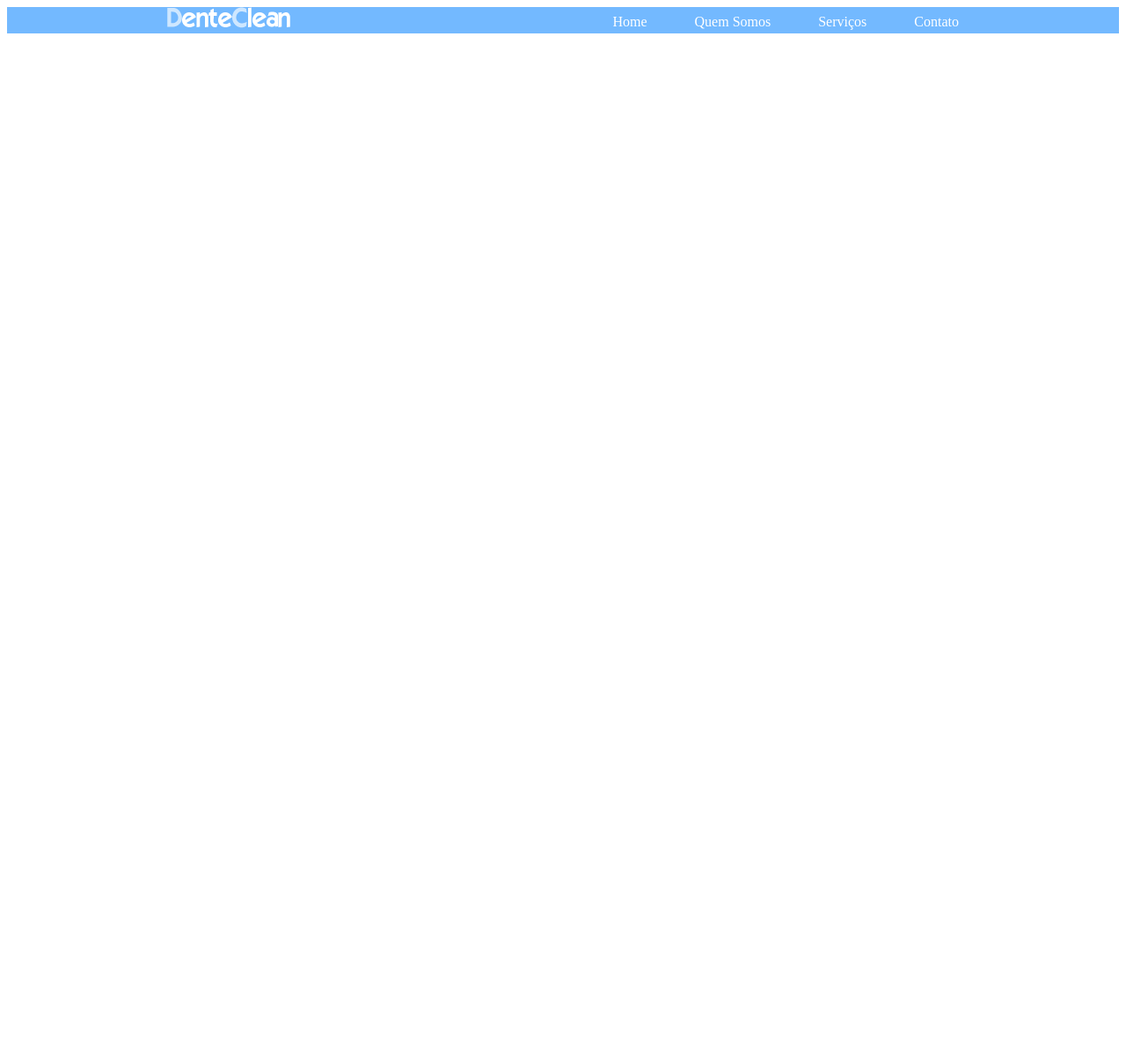
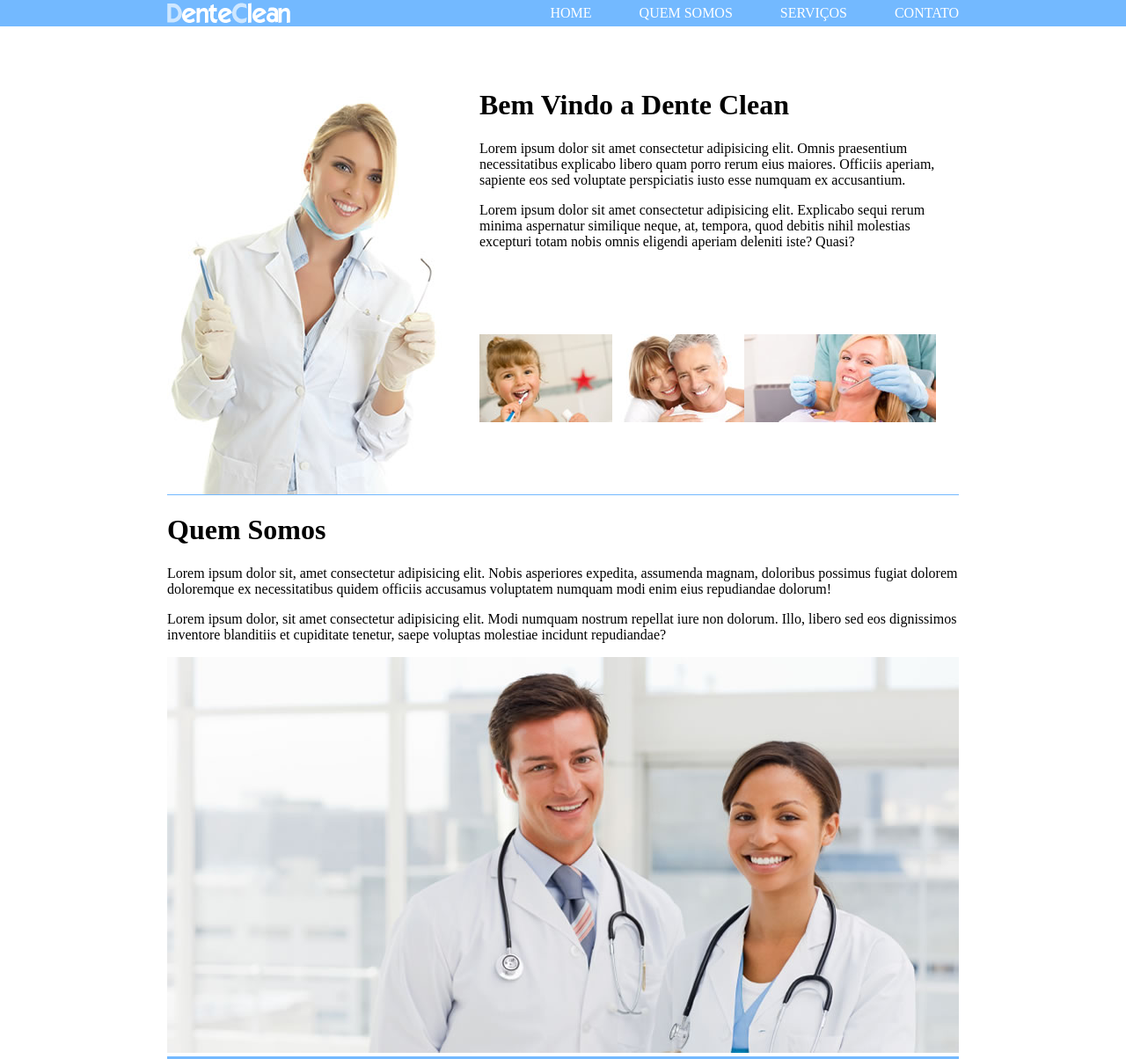
Before and after one commit to ajdias63/VSCO, a PHP site: page / in a window 1280 px wide. Shown: the whole page at 88% size. Before the commit the page ends 38 px from the top, so only its background shows below. Run offline with PHP 8.4, Linux system fonts and the light colour scheme.

Commit message:
Add files via upload

```diff
--- a/aula-9/css/estilo.css
+++ b/aula-9/css/estilo.css
@@ -1,3 +1,7 @@
+body{
+    margin: 0px;
+}
+
 #topo{
     width: 100%;
     background-color: #73B9FF;
@@ -8,24 +12,49 @@
     width: 900px;
     margin: auto; /*centraliza na página*/
 }
+
 #logotipo{
     width: 140px;
     height: 24px;
     float: left;
+    margin-top: 3px;
 }
+
 #menu{
     width: auto;
     height: auto;
     float: right;
-    margin-top: 8px;
+    margin-top: 6px;
+    text-transform: uppercase;
 }
+
 #menu a{
     color: #FFF;
     font-size: 16px;
     text-decoration: none;
     margin-left: 50px;
 }
+
 #menu a:hover{
    text-decoration: underline;
 
 }
+
+.imghome{
+    float: left;
+    margin-top: 80px;
+}
+
+#conteudohome{
+    width: 545px;
+    float: right;
+    height: auto;
+    margin-top: 50px;
+}
+
+.conteudo{
+    width: 100%;
+    height: auto;
+    float: left;
+    border-bottom: 1px solid #73B9FF;
+}
--- a/aula-9/index.html
+++ b/aula-9/index.html
@@ -1,5 +1,6 @@
 <!DOCTYPE html>
 <html lang="en">
+
 <head>
     <meta charset="UTF-8">
     <meta http-equiv="X-UA-Compatible" content="IE=edge">
@@ -7,28 +8,64 @@
     <title>Clínica Dental</title>
     <link rel="stylesheet" href="css/estilo.css">
 </head>
+
 <body>
     <div id="topo">
         <div class="largura-site">
 
             <div id="logotipo">
-                <img src="imagem/logo.png" alt="logotipo do site"/>
-            </div> <!--fecha logotipo-->
+                <img src="imagem/logo.png" alt="logotipo do site" title="Bem Vindo" />
+            </div>
+            <!--fecha logotipo-->
 
             <div id="menu">
-                 <a href="#">Home</a>
-                 <a href="#">Quem Somos</a>
-                 <a href="#">Serviços</a>
-                 <a href="#">Contato</a>
-            </div> <!--fecha menu-->
+                <a href="#">Home</a>
+                <a href="#">Quem Somos</a>
+                <a href="#">Serviços</a>
+                <a href="#">Contato</a>
+            </div>
+            <!--fecha menu-->
 
-        </div> <!--fecha largura Site-->
-    </div> <!--fecha o topo-->
+        </div>
+        <!--fecha largura Site-->
+    </div>
+    <!--fecha o topo-->
     <div class="largura-site">
-        <div id="home"></div>
-        <div id="quemsomos"></div>
-        <div id="servicos"></div>
-        <div id="contato"></div>
+        <div class="conteudo" id="home">
+            <img src="imagem/destaquehome.jpg" alt="destaque da página home" class="imghome">
+            <div id="conteudohome">
+                <h1>
+                    Bem Vindo a Dente Clean
+                </h1>
+                <p>Lorem ipsum dolor sit amet consectetur adipisicing elit. Omnis praesentium necessitatibus explicabo
+                    libero quam porro rerum eius maiores. Officiis aperiam, sapiente eos sed voluptate perspiciatis
+                    iusto
+                    esse numquam ex accusantium.</p>
+                <p>Lorem ipsum dolor sit amet consectetur adipisicing elit. Explicabo sequi rerum minima aspernatur
+                    similique neque, at, tempora, quod debitis nihil molestias excepturi totam nobis omnis eligendi
+                    aperiam
+                    deleniti iste? Quasi?</p>
+                <img src="imagem/imghome1.jpg" alt="imagem criança" class="imghome"/>
+                <img src="imagem/imghome2.jpg" alt="imagem casal" class="imghome"/>
+                <img src="imagem/imghome3.jpg" alt="imagem moça no dentista" class="imghome"/>
+            </div>
+        </div>
+        <!--fecha a divisão home-->
+        <div class="conteudo" id="quemsomos">
+            <h1>Quem Somos</h1>
+            <p>Lorem ipsum dolor sit, amet consectetur adipisicing elit. Nobis asperiores expedita, assumenda magnam,
+                doloribus possimus fugiat dolorem doloremque ex necessitatibus quidem officiis accusamus voluptatem
+                numquam modi enim eius repudiandae dolorum!</p>
+            <p>Lorem ipsum dolor, sit amet consectetur adipisicing elit. Modi numquam nostrum repellat iure non dolorum.
+                Illo, libero sed eos dignissimos inventore blanditiis et cupiditate tenetur, saepe voluptas molestiae
+                incidunt repudiandae?</p>
+            <img src="imagem/destaquequemsomos.jpg" alt="imagem quem somos" />
+
+        </div>
+        <div class="conteudo" id="servicos"></div>
+        <div class="conteudo" id="contato"></div>
+        <div id="rodape"></div>
     </div>
 </body>
+
 </html>
```
Also changed, not shown: 1 other file.
